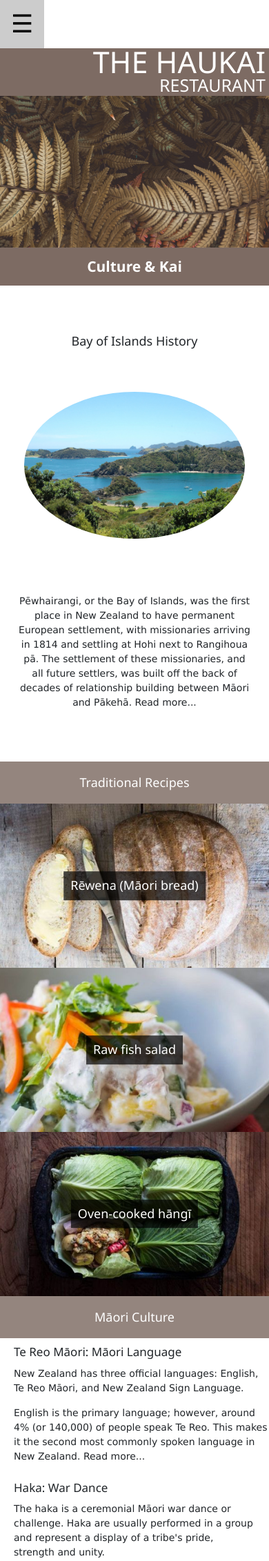
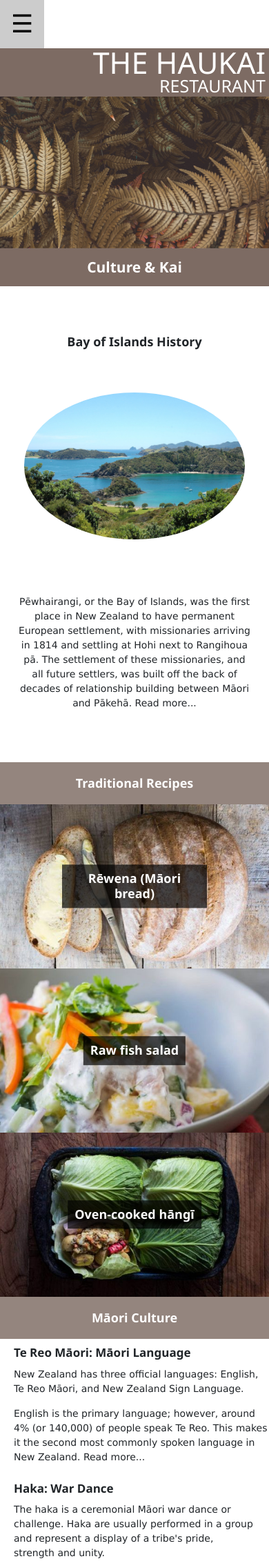
Before and after one commit to AdelTljrd/haukai.github.io, a PHP site: page /culture/culture.html in a window 390 px wide; the page is wider, and only the part inside the window is pictured. Shown: the top 2263 px of that part at 69% size. Run offline with PHP 8.4, Linux system fonts and the light colour scheme.

Commit message:
Bolded some of the headings

```diff
--- a/css/styles.css
+++ b/css/styles.css
@@ -422,13 +422,13 @@
   .btn-lg, .btn {
     font-size: 18px;
   }
-  .menu-container-1 h3, .culture-container-1 h3, .recipes-heading h3, .culture-container-2 h3, .culture-heading2 h3, .contact-container-1 h3, .details-heading h3, .reviews h2 {
+  .menu-container-1 h3, .culture-container-1 h3, .recipes-heading h3, .culture-container-2 h3, .culture-heading2 h3, .contact-container-1 h3, .details-heading h3, .reviews h3 {
     font-size: 18px;
-    font-weight:500
+    font-weight:bold
   }
   .contact-details h4, .culture-container-3 h4 {
     font-size: 17px;
-    font-weight: 500;
+    font-weight: bold;
   }
   .menu-header {
     text-align: right;
@@ -443,7 +443,7 @@
     text-align: right;
     padding-right: 5px;
     padding-bottom: 1px;
-    padding-top: 1px;
+    padding-top: 2px;
     margin-bottom: -10px;
     background-color: #7d6b63;
     color: #ffffff;
```
